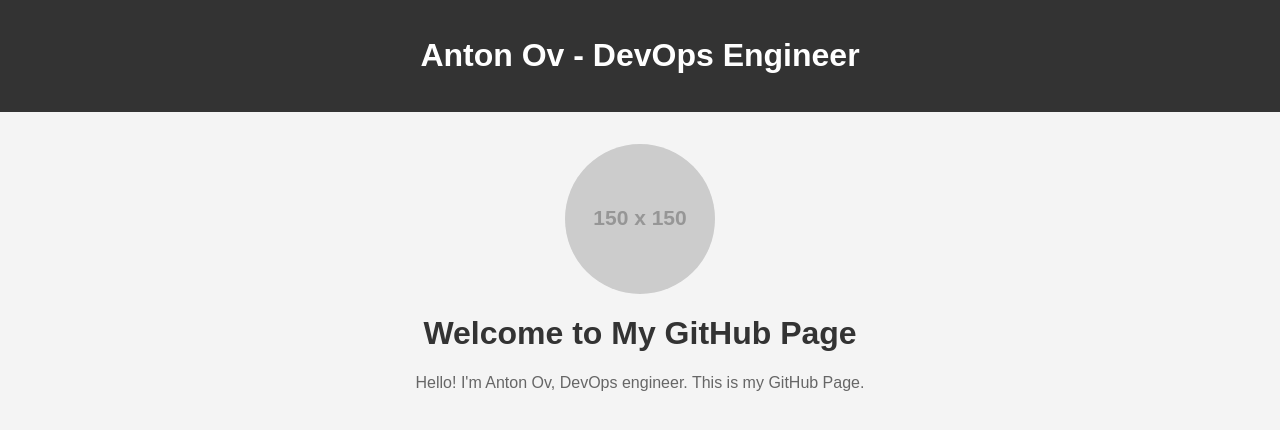
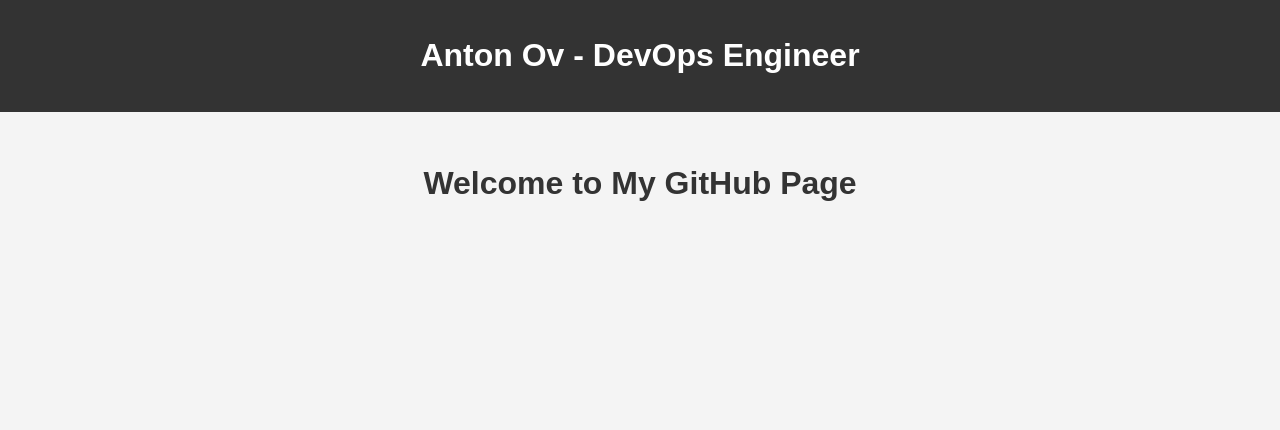
Before and after one commit to anton-ov/anton-ov.github.io, a plain HTML site: page index.html in a window 1280 px wide. Drawn offline with Linux system fonts and the light colour scheme; placeholder pictures from the web are drawn by us.

Commit message:
Update index.html

```diff
--- a/index.html
+++ b/index.html
@@ -43,10 +43,9 @@
         <h1>Anton Ov - DevOps Engineer</h1>
     </header>
     <div class="container">
-        <img src="https://via.placeholder.com/150" alt="Profile Picture" class="profile-pic">
         <div class="content">
             <h1>Welcome to My GitHub Page</h1>
-            <p>Hello! I'm Anton Ov, DevOps engineer. This is my GitHub Page.</p>
+            <p></p>
         </div>
     </div>
 </body>
```
